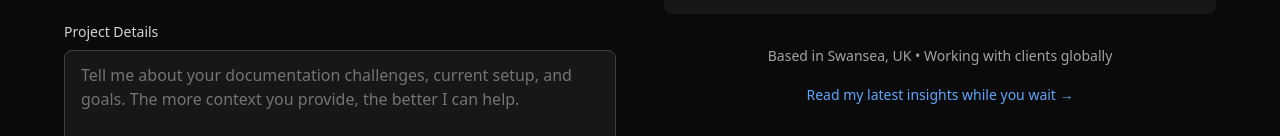
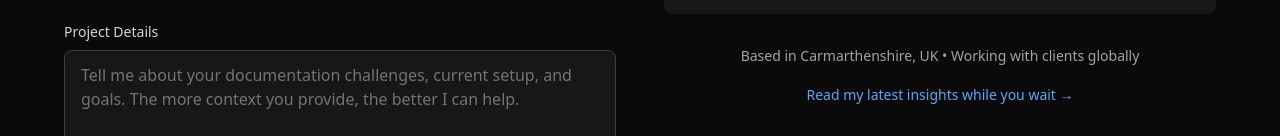
Before and after one commit to cleverly87/clever-technical-writing, a Next.js app: page /contact in a window 1280 px wide. Shown: the part 810-946 px from the top of the page. Built offline with nearby package versions, Linux system fonts and the light colour scheme.

Commit message:
Update location description in contact page from Swansea to Carmarthenshire

```diff
--- a/src/app/(site)/contact/page.tsx
+++ b/src/app/(site)/contact/page.tsx
@@ -189,7 +189,7 @@ export default function ContactPage() {
 
               <div className="text-center">
                 <p className="text-sm text-neutral-400 mb-4">
-                  Based in Swansea, UK • Working with clients globally
+                  Based in Carmarthenshire, UK • Working with clients globally
                 </p>
                 <Link
                   href="/insights"
```
